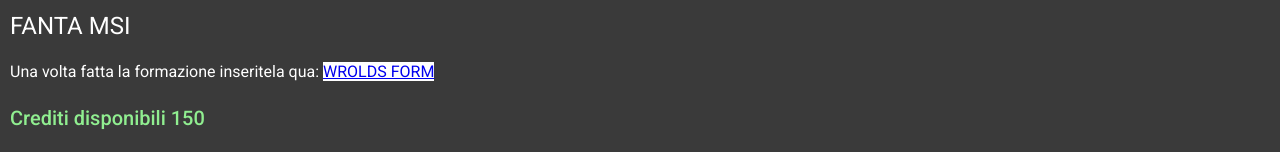
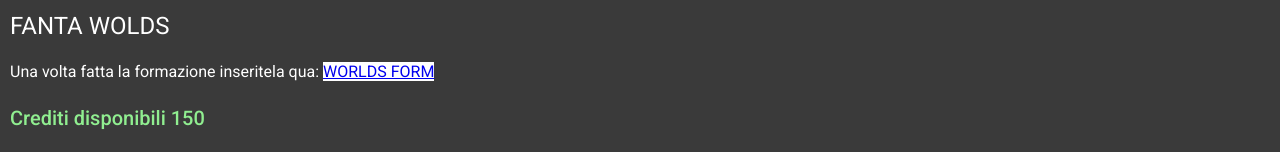
Before and after one commit to Mattacchione/fanta-msi, an Angular app: page / in a window 1280 px wide. Shown: the top 152 px of the page. Built offline with nearby package versions, Linux system fonts and the light colour scheme.

Commit message:
fix validation comp

```diff
--- a/src/app/app.component.html
+++ b/src/app/app.component.html
@@ -1,10 +1,10 @@
 <div class="container">
   <div class="title">
-    <h1>FANTA MSI</h1>
+    <h1>FANTA WOLDS</h1>
   </div>
 
   <h3>
-    Una volta fatta la formazione inseritela qua: <a style="background-color: white;" href="https://docs.google.com/forms/d/e/1FAIpQLSeQTpoa8LYHlBuGlDe5xB83mWKMb1XcR_uKhIqRJHlrxna6kw/viewform">WROLDS FORM</a>
+    Una volta fatta la formazione inseritela qua: <a style="background-color: white;" target="_blank" href="https://docs.google.com/forms/d/e/1FAIpQLSeQTpoa8LYHlBuGlDe5xB83mWKMb1XcR_uKhIqRJHlrxna6kw/viewform">WORLDS FORM</a>
   </h3>
 
   <div [ngClass]="calculateCredit() >= 0 ? 'valid' : 'not-valid'">
--- a/src/app/app.component.ts
+++ b/src/app/app.component.ts
@@ -601,7 +601,7 @@ export class AppComponent {
             }
           }
         }
-        if (edg > 2 || dw > 2 || mad > 2 || psg > 2 || fpx > 2 || geng > 2 || fnc > 2 || hundred > 2 || rng > 2 || t1 > 2 || rge > 2 || tl > 2 || c9 > 2 || dfm > 2 || hle > 2 || lng > 2) {
+        if (edg > 1 || dw > 1 || mad > 1 || psg > 1 || fpx > 1 || geng > 1 || fnc > 1 || hundred > 1 || rng > 1 || t1 > 1 || rge > 1 || tl > 1 || c9 > 1 || dfm > 1 || hle > 1 || lng > 1) {
           this.validComp = false
         } else {
           this.validComp = true
```
